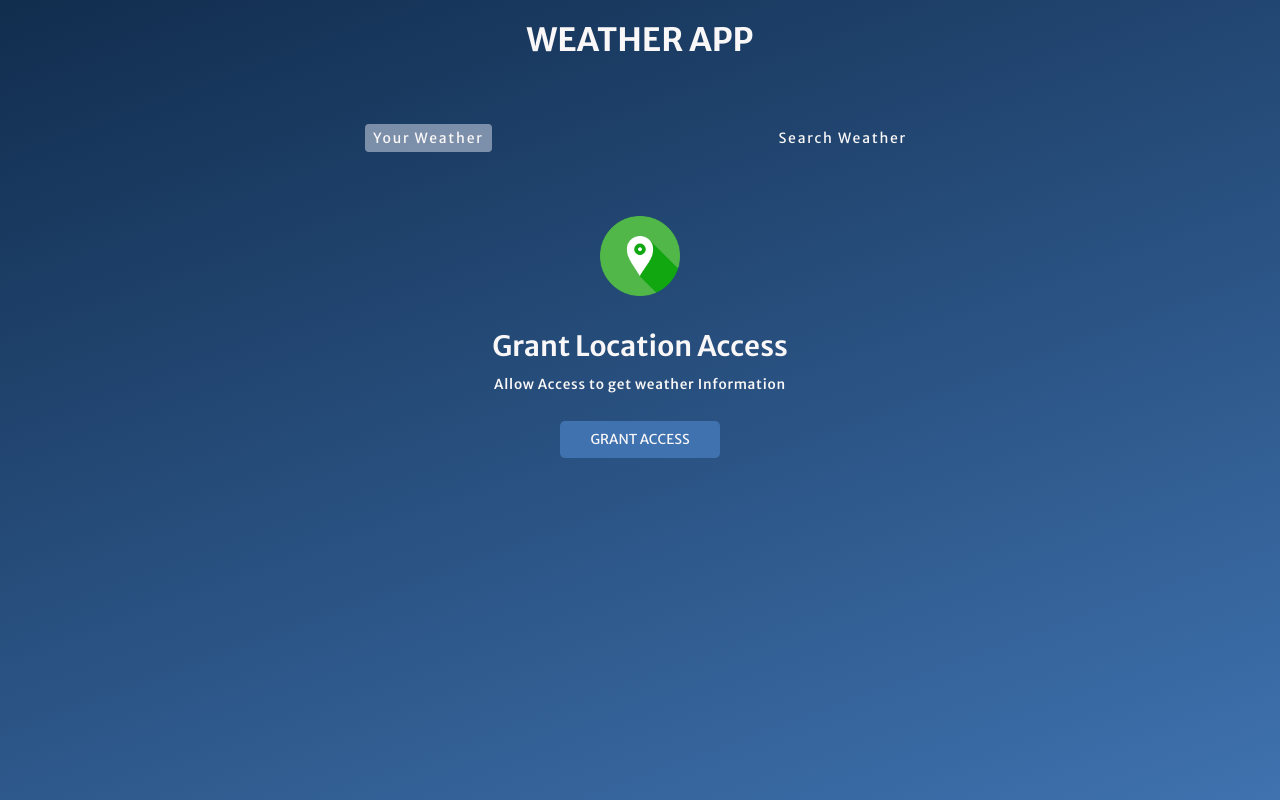
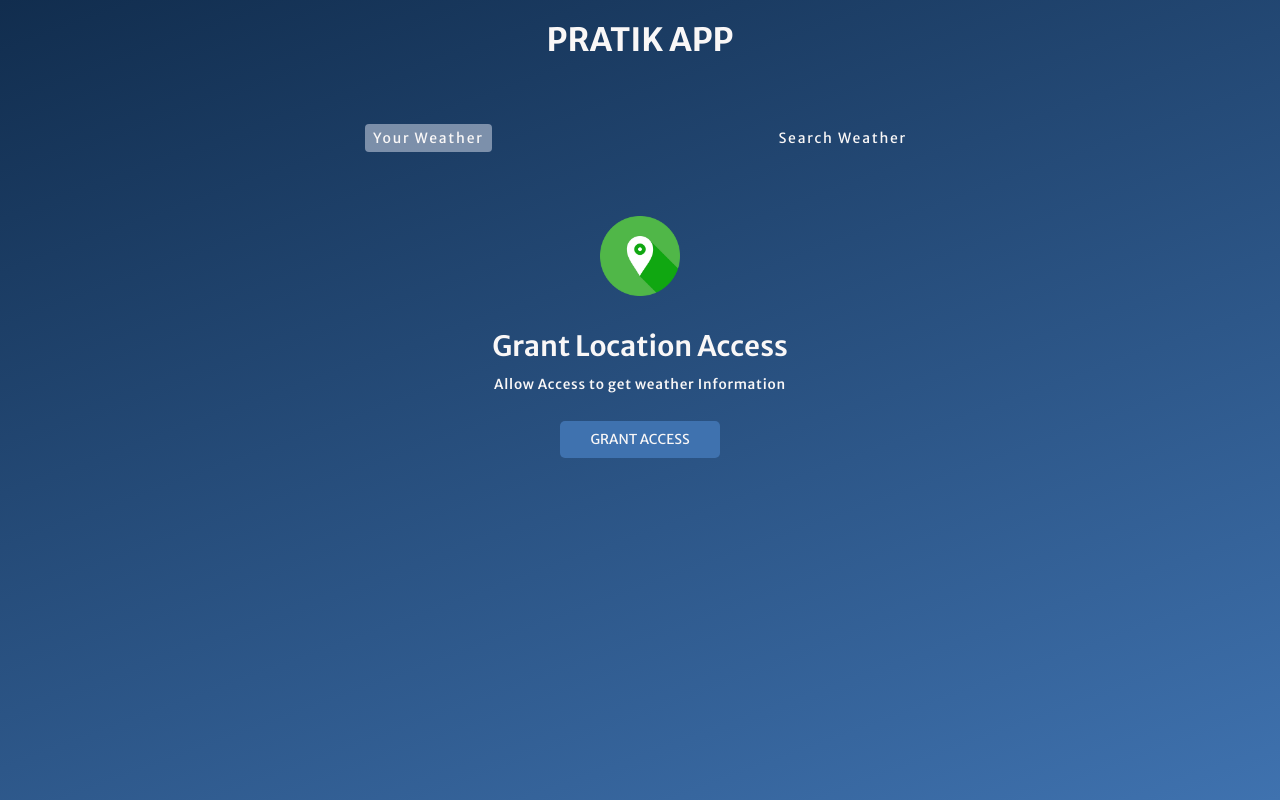
Before and after one commit to Abhishek-7408/WeatherApp, a plain HTML site: page index.html in a window 1280 px wide. Drawn offline with Linux system fonts and the light colour scheme.

Commit message:
Rename Weather App to Pratik App

```diff
--- a/index.html
+++ b/index.html
@@ -15,7 +15,7 @@
 
     <div class="wrapper">
 
-        <h1>Weather App</h1>
+        <h1>Pratik App</h1>
 
         <div class="tab-container">
             <p class="tab" data-userWeather>Your Weather</p>
```
